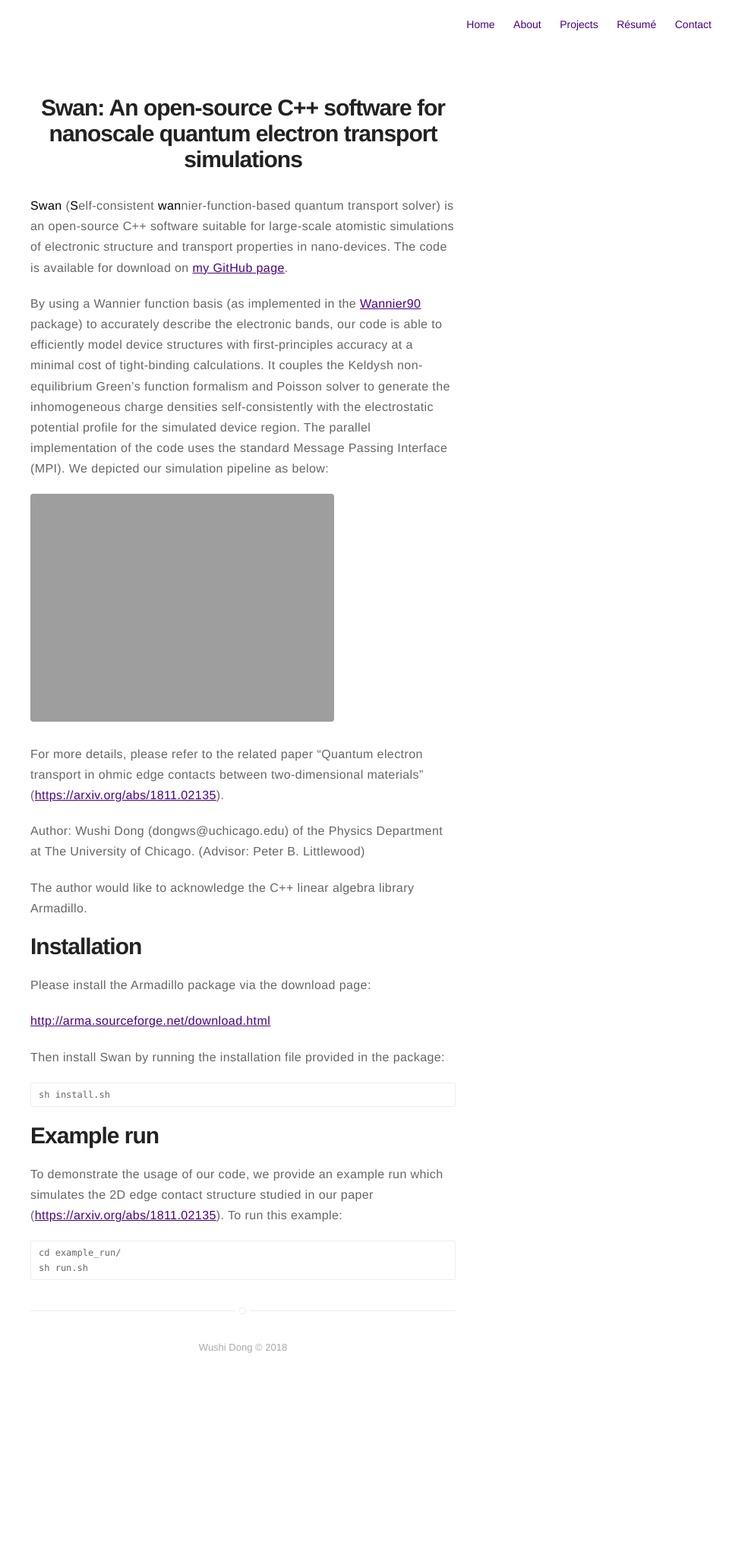
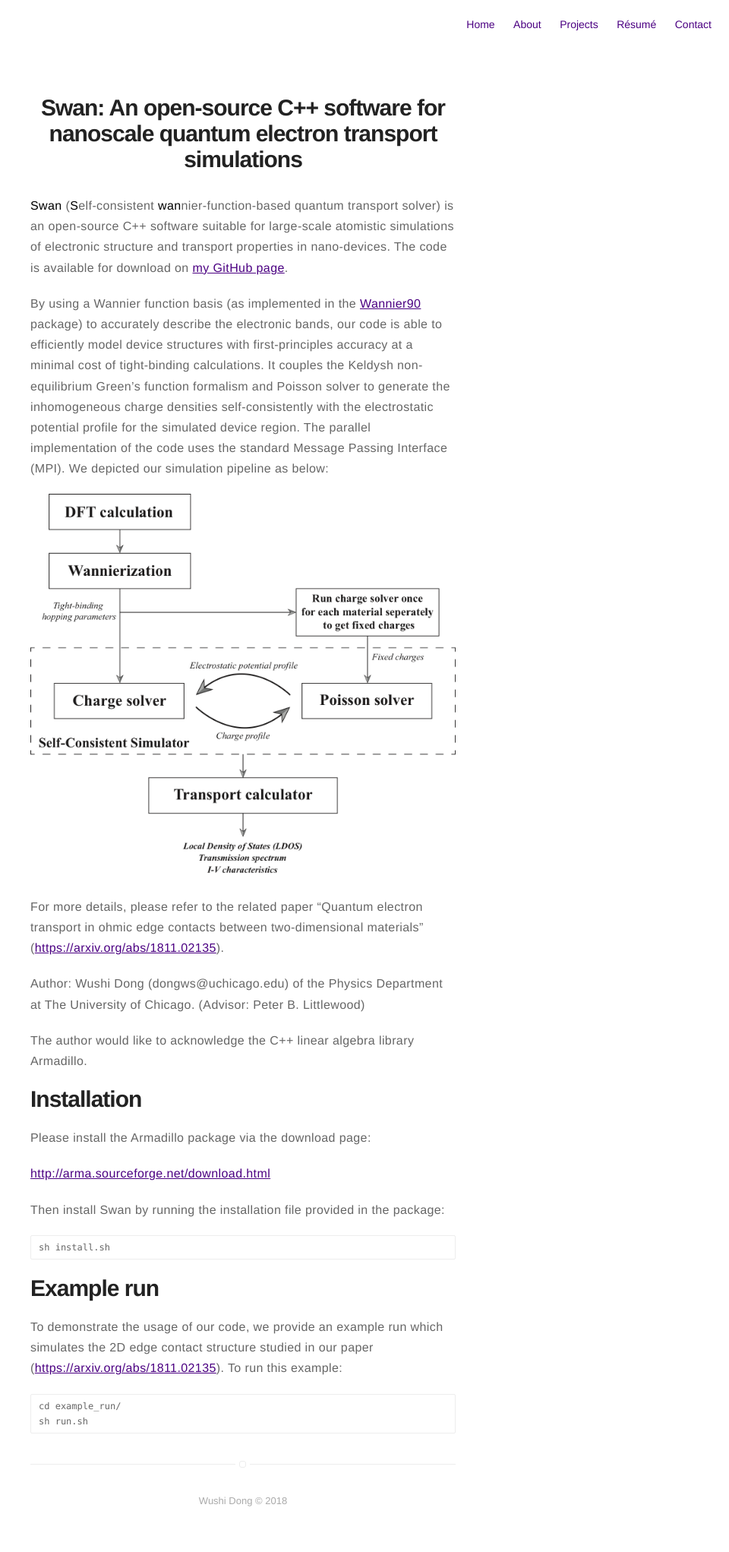
Before and after one commit to wushidonguc/wushidonguc.github.io, a Jekyll site: the page built from _posts/2018-11-11-swan.markdown, in a window 1280 px wide. Shown: the whole page at 76% size, without its empty margins (320-1280 px from the left). Built offline with Jekyll 4.4.1, drawn with Linux system fonts in a browser that asks for light colours; before the commit the page ends 1841 px from its top, so only the background shows below that.

Commit message:
version_0.2.5

```diff
--- a/_posts/2018-11-11-swan.markdown
+++ b/_posts/2018-11-11-swan.markdown
@@ -16,7 +16,7 @@ externalLink: false
 By using a Wannier function basis (as implemented in the [Wannier90](http://wannier.org) package) to accurately describe the electronic bands, our code is able to efficiently model device structures with first-principles accuracy at a minimal cost of tight-binding calculations.
 It couples the Keldysh non-equilibrium Green's function formalism and Poisson solver to generate the inhomogeneous charge densities self-consistently with the electrostatic potential profile for the simulated device region. The parallel implementation of the code uses the standard Message Passing Interface (MPI). We depicted our simulation pipeline as below:
 
-![Project Image]({{ site.url }}/assets/swan_pipeline)
+![Project Image]({{ site.url }}/assets/swan_pipeline.png)
 
 For more details, please refer to the related paper "Quantum electron transport in ohmic edge contacts between two-dimensional materials" ([https://arxiv.org/abs/1811.02135](https://arxiv.org/abs/1811.02135)).
 
```
Also changed, not shown: 2 other files.
